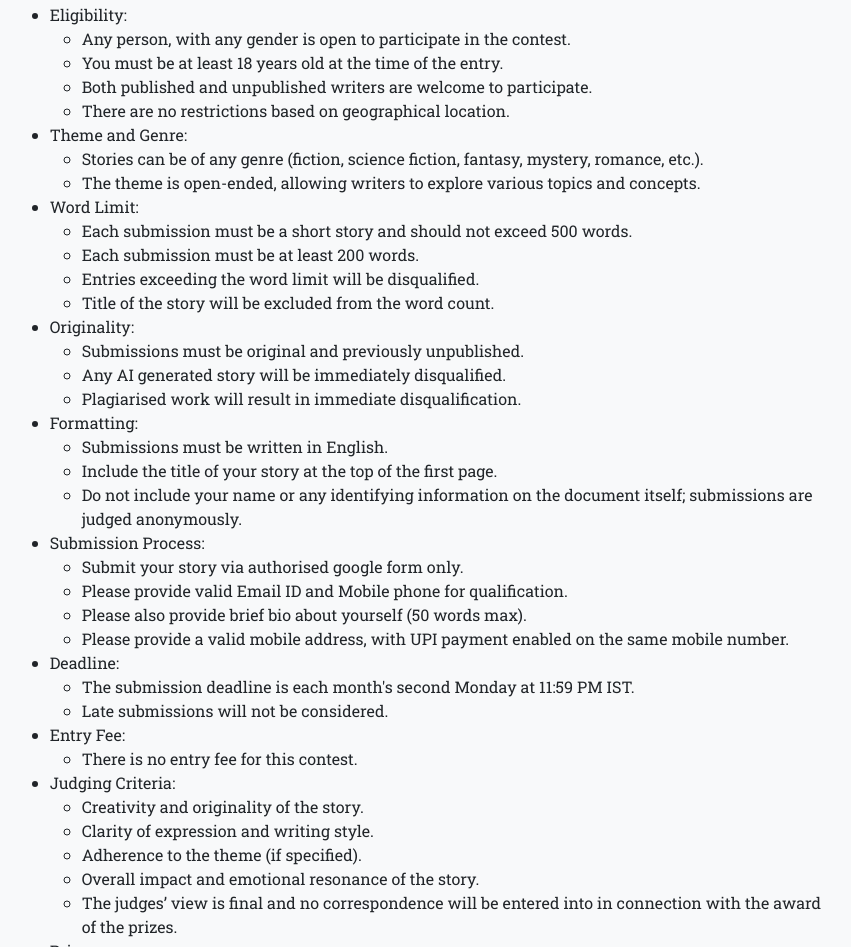
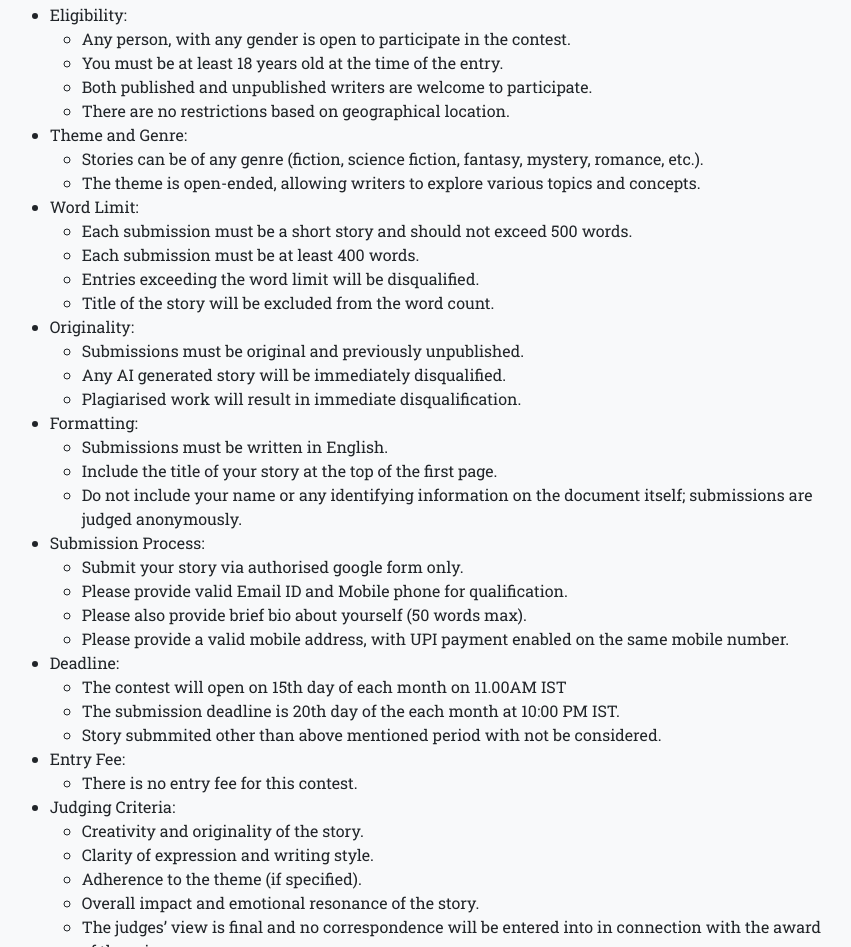
Before and after one commit to sidh8artha/deccan-arts, a plain HTML site: page policy/submission-guidelines.html in a window 1280 px wide. Shown: the part 472-1419 px from the top of the page, without its empty margins (217-1068 px from the left). Drawn offline with Linux system fonts and the light colour scheme.

Commit message:
policy update

```diff
--- a/policy/submission-guidelines.html
+++ b/policy/submission-guidelines.html
@@ -110,7 +110,7 @@
                         <li>Word Limit:
                             <ul>
                                 <li>Each submission must be a short story and should not exceed 500 words.</li>
-                                <li>Each submission must be at least 200 words.</li>
+                                <li>Each submission must be at least 400 words.</li>
                                 <li>Entries exceeding the word limit will be disqualified.</li>
                                 <li>Title of the story will be excluded from the word count.</li>
                             </ul>
@@ -141,8 +141,9 @@
                         </li>
                         <li>Deadline:
                             <ul>
-                                <li>The submission deadline is each month's second Monday at 11:59 PM IST.</li>
-                                <li>Late submissions will not be considered.</li>
+                                <li>The contest will open on 15th day of each month on 11.00AM IST</li>
+                                <li>The submission deadline is 20th day of the each month at 10:00 PM IST.</li>
+                                <li>Story submmited other than above mentioned period with not be considered.</li>
                             </ul>
                         </li>
                         <li>Entry Fee:
```
Also changed, not shown: policy/privacy-policy.html (+7 -3 lines), assets/dist/css/roboto/RobotoSlab.ttf (deleted), assets/dist/css/roboto/RobotoSlab.woff2 (deleted), assets/dist/css/roboto/static/RobotoSlab-Black.ttf (deleted), assets/dist/css/roboto/static/RobotoSlab-Bold.ttf (deleted), assets/dist/css/roboto/static/RobotoSlab-ExtraBold.ttf (deleted), assets/dist/css/roboto/static/RobotoSlab-ExtraLight.ttf (deleted), assets/dist/css/roboto/static/RobotoSlab-Light.ttf (deleted), assets/dist/css/roboto/static/RobotoSlab-Medium.ttf (deleted), assets/dist/css/roboto/static/RobotoSlab-Regular.ttf (deleted), assets/dist/css/roboto/static/RobotoSlab-SemiBold.ttf (deleted), assets/dist/css/roboto/static/RobotoSlab-Thin.ttf (deleted).
